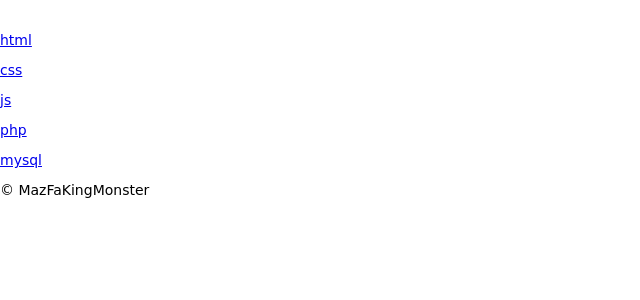
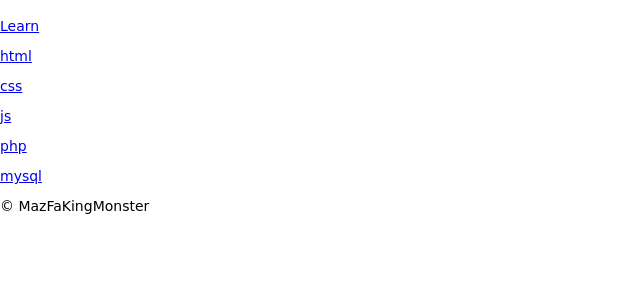
Before and after one commit to MazFaKingMonster/learnphp.site, a PHP site: page /index.php?sec_name=1 in a window 1280 px wide. Shown: the top 300 px of the page, without its empty margins (0-640 px from the left). Run offline with PHP 8.4, Linux system fonts and the light colour scheme; data that the repository does not hold is empty; some web fonts are replaced.

Commit message:
Contents v2!

```diff
--- a/index.php
+++ b/index.php
@@ -15,6 +15,7 @@
 <body>
 <div class="header"><h1>Изучаю PHP</h1></div>
 <div class="sidebar">
+    <a href="index.php">Learn</a>
     <?php
     include_once 'draw_menu.inc.php';
     draw_menu($sections_menu, $get_sn,$get_ns);
```
